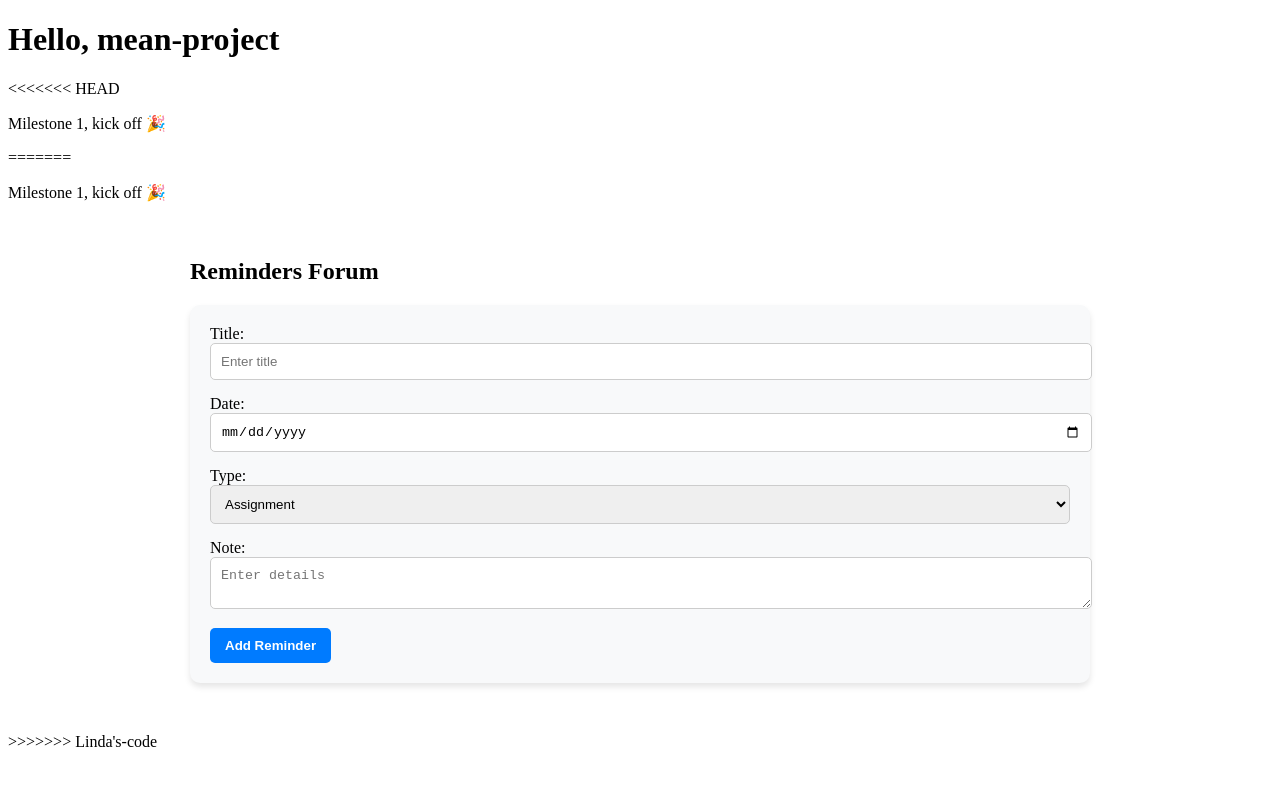
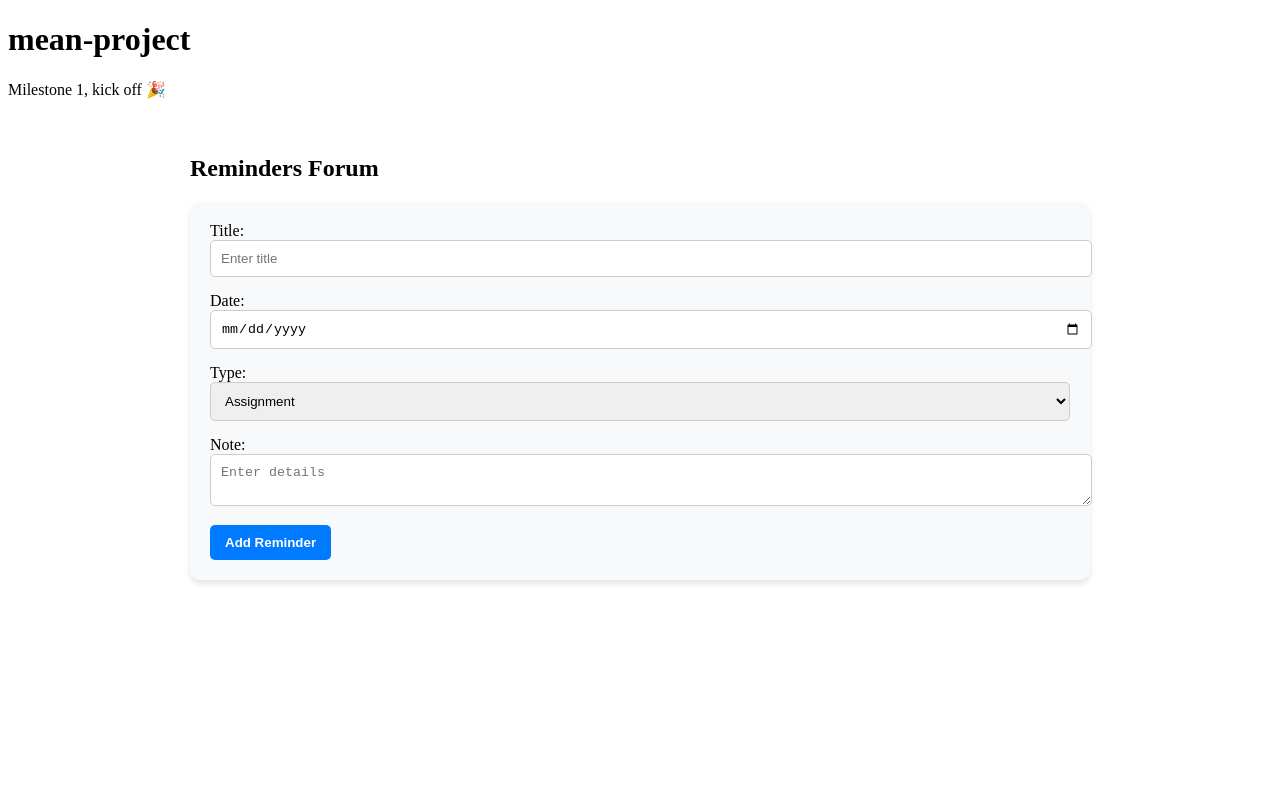
Before and after one commit to jess-love/IT_Design_Studio_Mean_Stack, an Angular app in the folder mean-project/: page / in a window 1280 px wide. Shown: the top 786 px of the page. Built offline with nearby package versions, Linux system fonts and the light colour scheme.

Commit message:
Resolve merge conflicts in styles.css and app.html

```diff
--- a/mean-project/src/app/app.html
+++ b/mean-project/src/app/app.html
@@ -1,9 +1,7 @@
+<div class="container">
+  <h1>{{ title() }}</h1>
+  <p>Milestone 1, kick off 🎉</p>
 
-      <h1>Hello, {{ title() }}</h1>
-<<<<<<< HEAD
-      <p>Milestone 1, kick off 🎉</p>
-=======
-      <p>Milestone 1, kick off 🎉</p>
-
-      <app-reminder></app-reminder>
->>>>>>> Linda's-code
+  <!-- Reminder component -->
+  <app-reminder></app-reminder>
+</div>
--- a/mean-project/src/styles.css
+++ b/mean-project/src/styles.css
@@ -1,6 +1,3 @@
-<<<<<<< HEAD
-/* You can add global styles to this file, and also import other style files */
-=======
 /* Page Header */
 .page-header {
   text-align: center;
@@ -16,4 +13,3 @@
   color: #000000;
 }
 /* Page Header */
->>>>>>> Linda's-code
```
